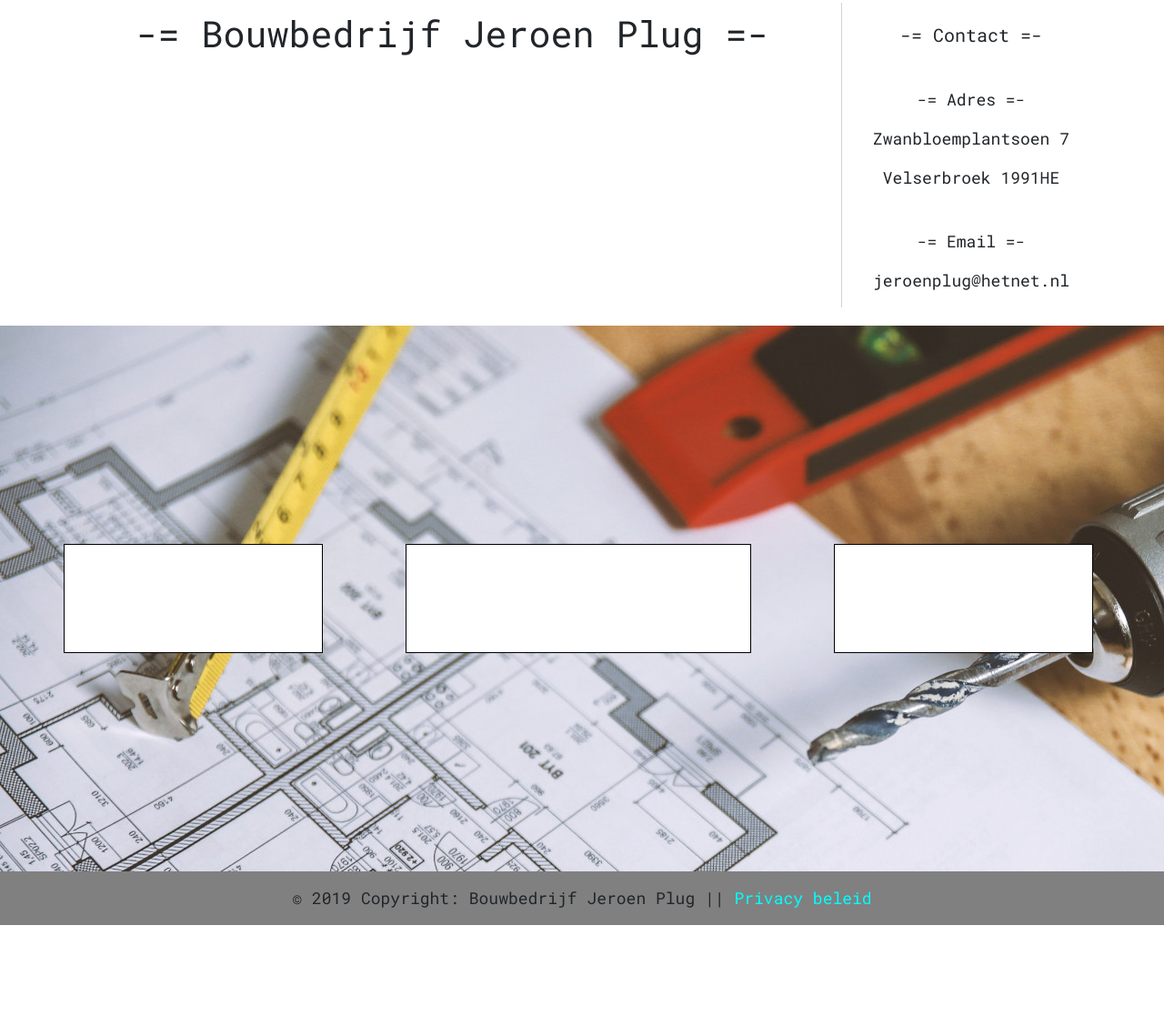
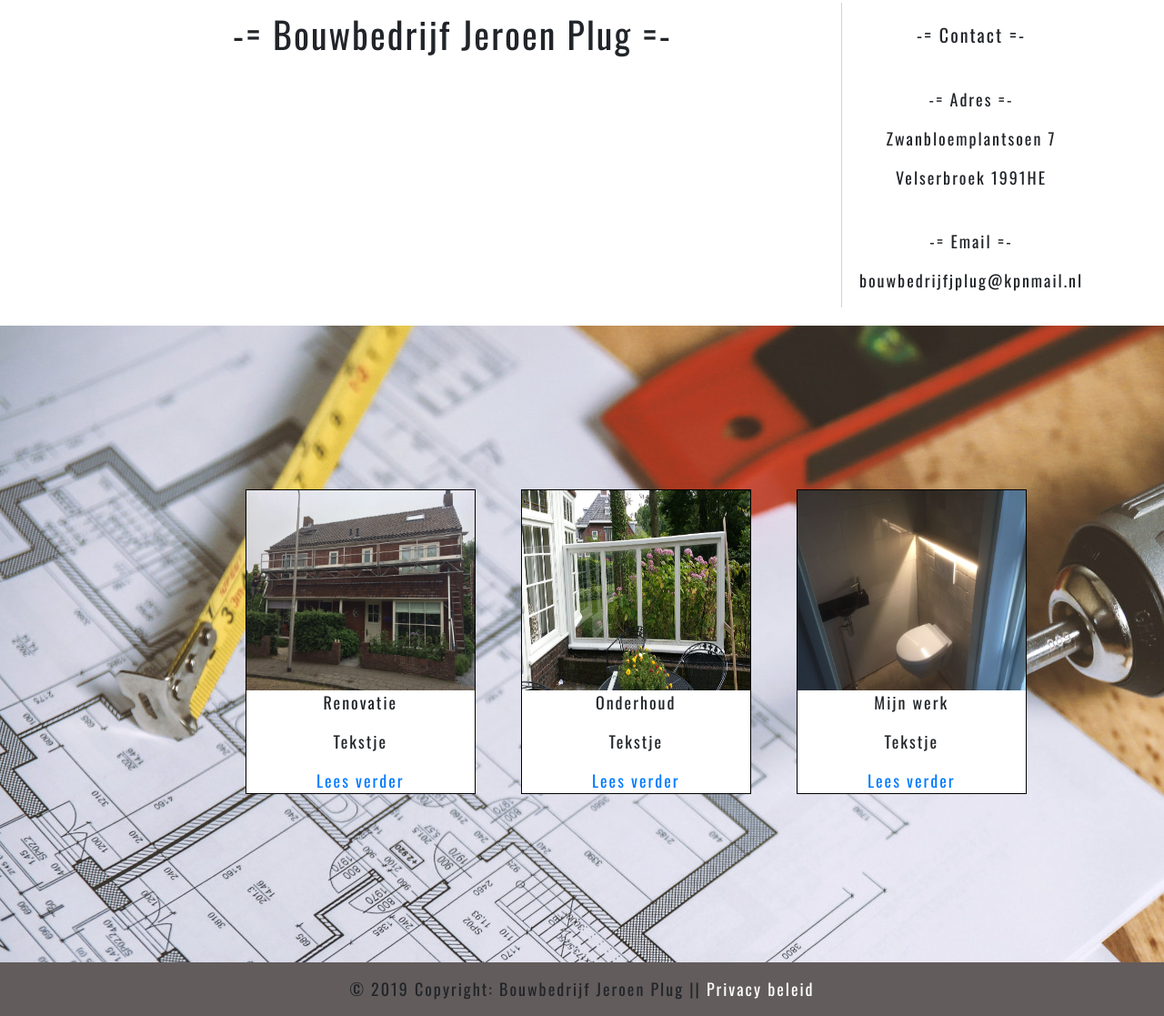
Before and after one commit to ticho10/Frontend-keuzedeel-examen, a plain HTML site: page index.html in a window 1280 px wide. Shown: the part 747-1864 px from the top of the page at 91% size. Before the commit the page ends 1764 px from the top, so only its background shows below. Drawn offline with nearby package versions, Linux system fonts and the light colour scheme; a script that the page names is missing.

Commit message:
completed homepage

```diff
--- a/index.html
+++ b/index.html
@@ -3,6 +3,7 @@
 <head>
 
     <link href="https://fonts.googleapis.com/css?family=Roboto+Mono&display=swap" rel="stylesheet">
+    <link href="https://fonts.googleapis.com/css?family=Oswald&display=swap" rel="stylesheet">
     <link rel="stylesheet" href="https://stackpath.bootstrapcdn.com/bootstrap/4.3.1/css/bootstrap.min.css" integrity="sha384-ggOyR0iXCbMQv3Xipma34MD+dH/1fQ784/j6cY/iJTQUOhcWr7x9JvoRxT2MZw1T" crossorigin="anonymous">
   <meta charset="UTF-8">
   <meta name="viewport" content="width=device-width, initial-scale=1.0">
@@ -85,16 +86,31 @@
         <p class="contact-info">Velserbroek 1991HE</p>
         <br>
         <p>-= Email =-</p>
-        <p class="contact-info">jeroenplug@hetnet.nl</p>
+        <p class="contact-info">bouwbedrijfjplug@kpnmail.nl</p>
       </div>
     </div>
   </div>
   <div class="dingen">
-    <div class="container">
-      <div class="row">
-      <div class="col-3 klik-blokje"></div>
-      <div class="col-4 klik-blokje"></div>
-      <div class="col-3 klik-blokje"></div>
+    <div class="">
+      <div class="row klik-blokjes">
+      <div class="col-3 klik-blokje">
+        <img src="Fotos/renovatie.jpg" class='image-klik-blokje' alt="">
+        <p>Renovatie</p>
+        <p>Tekstje</p>
+        <a href="renovatie">Lees verder</a>
+      </div>
+      <div class="col-3 klik-blokje klik-blokje-midden">
+        <img src="Fotos/onderhoud.jpg" class='image-klik-blokje' alt="">
+        <p>Onderhoud</p>
+        <p>Tekstje</p>
+        <a href="renovatie">Lees verder</a>
+      </div>
+      <div class="col-3 klik-blokje">
+        <img src="Fotos/mijnwerk.jpg" class='image-klik-blokje' alt="">
+        <p>Mijn werk</p>
+        <p>Tekstje</p>
+        <a href="renovatie">Lees verder</a>
+      </div>
     </div>
     </div>
     <!-- <img src="images/blueprint.jpg" alt="" class='width'> -->
--- a/style.css
+++ b/style.css
@@ -1,6 +1,7 @@
 body{
   font-size: 18px;
-  font-family: 'Roboto Mono', monospace;
+  font-family: 'Oswald', sans-serif;
+  letter-spacing: 2px;
 }
 *{
   padding: 0;
@@ -8,19 +9,29 @@ body{
 }
 .dingen{
   background-image: url("images/blue2.jpg");
-  height: 75vh;
+  height: 700px;
   width: 100%;
 }
+
+.klik-blokjes{
+  margin-left: 270px;
+  margin-right: 0;
+}
 .klik-blokje{
-  height: 15vh;
+  text-align: center;
   background: white;
   border: black 1px solid;
-  margin-top: 30vh;
-  margin-bottom: 30vh;
+  margin-top: 180px;
+  /* margin-bottom: 20%; */
+  padding: 0;
 }
-
-.klik-blokje:not(:last-child){
-  margin-right: 8%;
+.image-klik-blokje{
+  width:100%;
+  height: 220px;
+}
+.klik-blokje-midden{
+  margin-right: 5% ;
+  margin-left: 5%;
 }
 .width{
   width: 100%;
@@ -32,13 +43,13 @@ body{
 }
 footer{
   margin-top: 2%;
-  background-color: grey;
+  background-color: rgb(99, 92, 92);
 }
 .footer-link{
-  color: aqua;
+  color: white;
 }
 .footer-link:hover{
-  color: aquamarine;
+  color: yellow;
   text-decoration: none;
 }
 .logo{
```
Also changed, not shown: Fotos/mijnwerk.jpg (renamed from Fotos/IMG-20170511-WA0001.jpg), Fotos/onderhoud.jpg (renamed from Fotos/IMG-20150818-WA0004.jpg), Fotos/renovatie.jpg (renamed from Fotos/IMG-20170530-WA0000.jpg).
